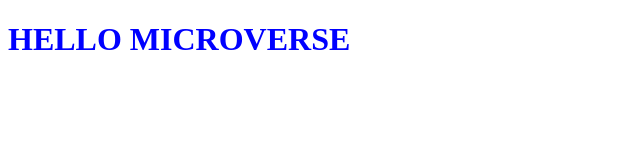
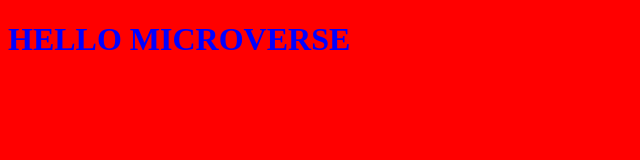
Before and after one commit to Nasiru-code/hello-microverse, a website: page index.html in a window 1280 px wide. Shown: the whole page, without its empty margins (0-640 px from the left). Drawn offline with Linux system fonts and the light colour scheme.

Commit message:
style modified

```diff
--- a/style.css
+++ b/style.css
@@ -1,2 +1,2 @@
-body { backgroud-color: grey; }
+body { background: red; }
 .header { color: blue; }
```
